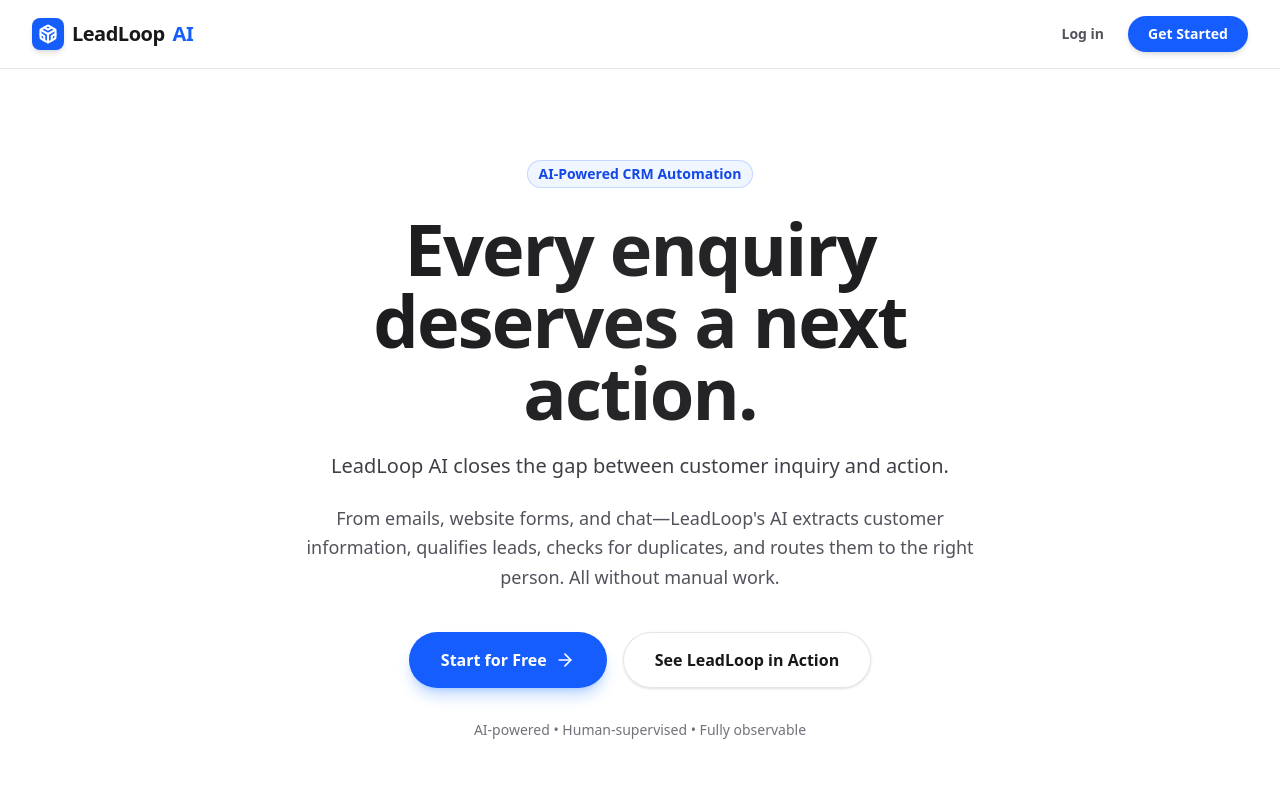
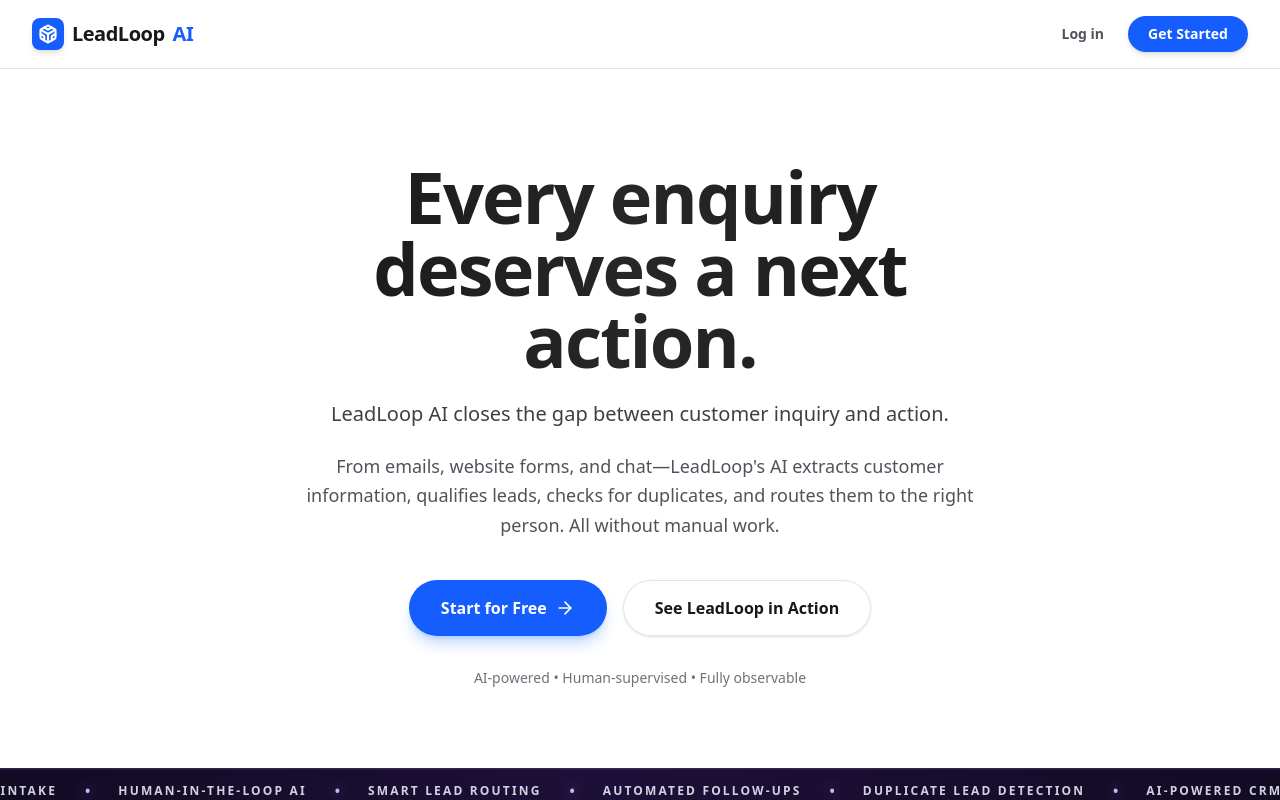
Before and after one commit to Bookofharry/LeadLoopAI, a Next.js app: page / in a window 1280 px wide. Shown: the top 800 px of the page. Built offline with nearby package versions, Linux system fonts and the light colour scheme.

Commit message:
Add landing page capability marquee

```diff
--- a/src/app/globals.css
+++ b/src/app/globals.css
@@ -97,6 +97,41 @@
   }
 }
 
+@keyframes marquee {
+  from {
+    transform: translateX(0%);
+  }
+  to {
+    transform: translateX(-50%);
+  }
+}
+
+.leadloop-marquee-track {
+  animation: marquee var(--marquee-duration, 22s) linear infinite;
+}
+
+@media (prefers-reduced-motion: reduce) {
+  .leadloop-marquee {
+    white-space: normal;
+  }
+
+  .leadloop-marquee-track {
+    width: 100%;
+    animation: none;
+  }
+
+  .leadloop-marquee-copy {
+    width: 100%;
+    flex-wrap: wrap;
+    justify-content: center;
+    row-gap: 0.5rem;
+  }
+
+  .leadloop-marquee-copy[aria-hidden="true"] {
+    display: none;
+  }
+}
+
 @layer base {
   * {
     @apply border-border;
--- a/src/app/page.tsx
+++ b/src/app/page.tsx
@@ -2,6 +2,7 @@
 
 import Link from "next/link"
 import { motion } from "framer-motion"
+import { LeadLoopMarquee } from "@/components/marketing/LeadLoopMarquee"
 import {
   ArrowRight,
   Bot,
@@ -68,16 +69,6 @@
 
           <div className="mx-auto max-w-7xl">
             <div className="text-center max-w-3xl mx-auto">
-              <motion.div
-                initial={{ opacity: 0, y: 20 }}
-                animate={{ opacity: 1, y: 0 }}
-                className="mb-6 flex justify-center"
-              >
-                <span className="inline-flex items-center rounded-full bg-blue-50 dark:bg-blue-900/30 px-3 py-1 text-sm font-semibold text-blue-700 dark:text-blue-400 ring-1 ring-inset ring-blue-600/20">
-                  AI-Powered CRM Automation
-                </span>
-              </motion.div>
-
               <motion.h1
                 initial={{ opacity: 0, y: 20 }}
                 animate={{ opacity: 1, y: 0 }}
@@ -136,6 +127,10 @@
             </div>
           </div>
         </section>
+
+        <div className="mb-20">
+          <LeadLoopMarquee />
+        </div>
 
         {/* ---------------- 2. HERO VISUAL DEMO ---------------- */}
         <section className="relative px-4 sm:px-6 lg:px-8 max-w-7xl mx-auto mb-32">
--- /dev/null
+++ b/src/components/marketing/LeadLoopMarquee.tsx
@@ -0,0 +1,45 @@
+const capabilities = [
+  "AI-Powered CRM Automation",
+  "Multi-Channel Lead Intake",
+  "Human-in-the-Loop AI",
+  "Smart Lead Routing",
+  "Automated Follow-Ups",
+  "Duplicate Lead Detection",
+]
+
+function CapabilitySequence({ hidden = false }: { hidden?: boolean }) {
+  return (
+    <div
+      className="leadloop-marquee-copy flex shrink-0 items-center"
+      aria-hidden={hidden || undefined}
+    >
+      {capabilities.map((capability, index) => (
+        <div key={capability} className="flex shrink-0 items-center">
+          <span className="px-5 text-[0.7rem] font-semibold uppercase tracking-[0.18em] text-violet-50/85 sm:px-7 sm:text-xs">
+            {capability}
+          </span>
+          <span
+            className="text-sm font-bold text-violet-300 drop-shadow-[0_0_8px_rgba(196,181,253,0.8)]"
+            aria-hidden="true"
+          >
+            •
+          </span>
+        </div>
+      ))}
+    </div>
+  )
+}
+
+export function LeadLoopMarquee() {
+  return (
+    <section
+      className="leadloop-marquee group w-full overflow-hidden border-y border-violet-400/20 bg-[linear-gradient(90deg,#120b24_0%,#1d1038_48%,#120b24_100%)] py-3 whitespace-nowrap shadow-[inset_0_1px_0_rgba(196,181,253,0.06),inset_0_-1px_0_rgba(196,181,253,0.06)]"
+      aria-label="LeadLoop product capabilities"
+    >
+      <div className="leadloop-marquee-track flex w-max items-center group-hover:[animation-play-state:paused]">
+        <CapabilitySequence />
+        <CapabilitySequence hidden />
+      </div>
+    </section>
+  )
+}
```
